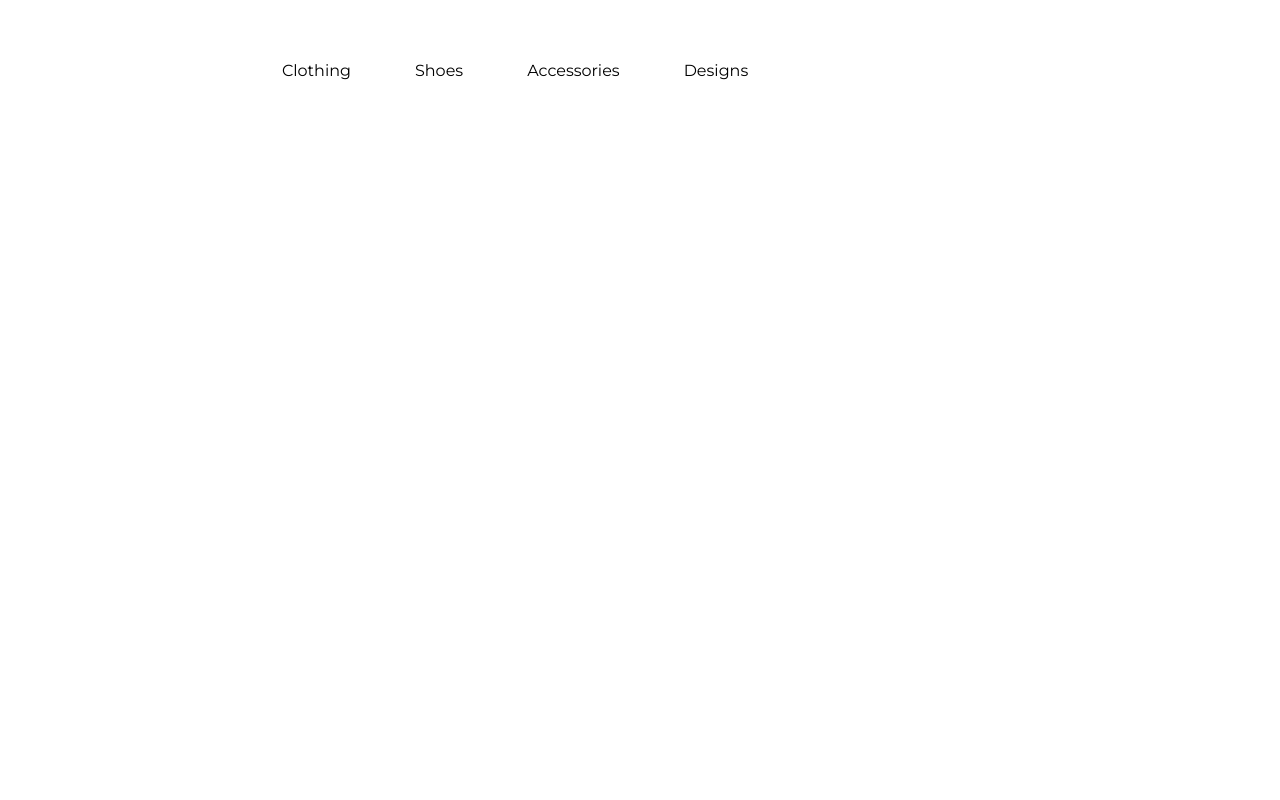
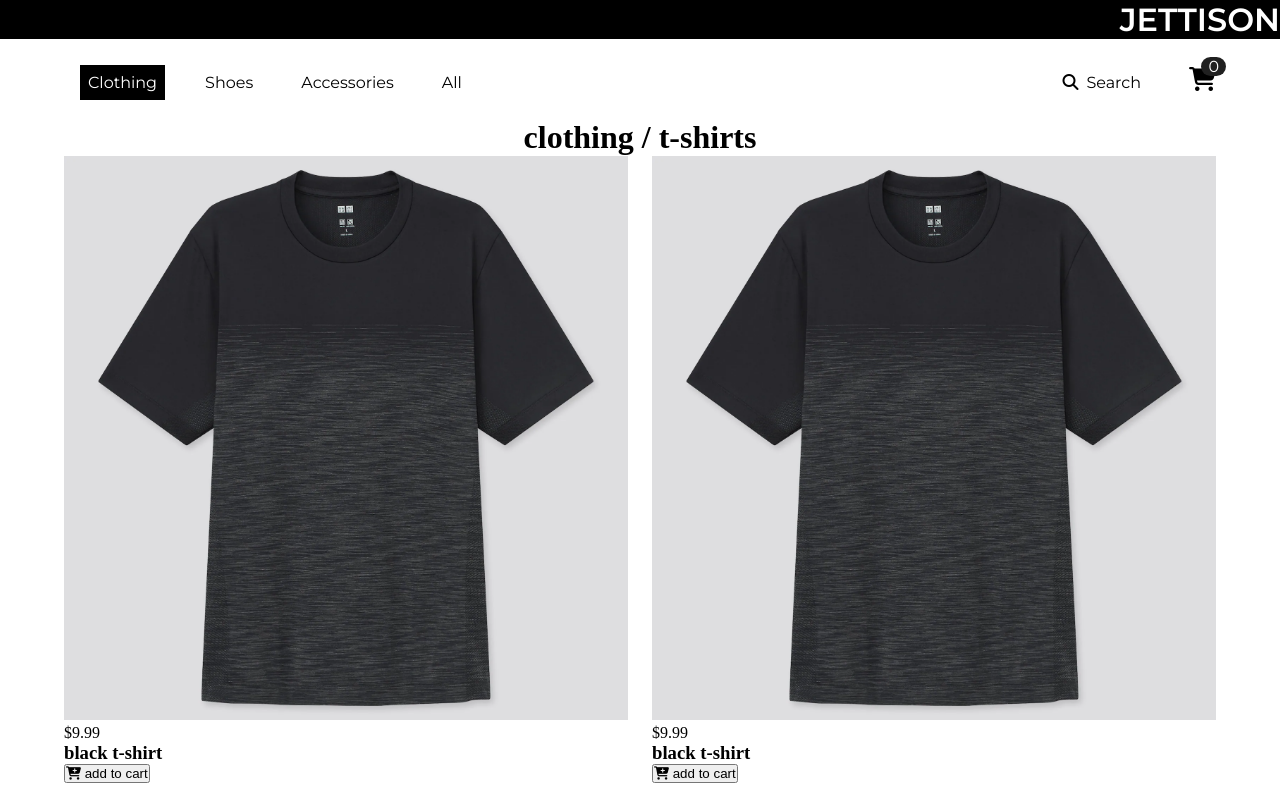
Before and after one commit to Jettiso/Jettison-store, a plain HTML site: page index.html in a window 1280 px wide. Drawn offline with Linux system fonts and the light colour scheme.

Commit message:
save all

```diff
--- a/index.html
+++ b/index.html
@@ -6,22 +6,70 @@
         <meta name="viewport" content="width=device-width, initial-scale=1.0" />
         <title>Jettison Store</title>
         <link rel="stylesheet" href="styles.css" />
-    <script src="https://kit.fontawesome.com/4eaa846ddd.js" crossorigin="anonymous"></script>
+        <script
+            src="https://kit.fontawesome.com/4eaa846ddd.js"
+            crossorigin="anonymous"
+        ></script>
     </head>
     <body>
-    <div class="grids-container">
-      <!-- TODO: BUILD NAV -->
+        <!-- TODO:
+  *BUILD NAV >
+  *BUILD MAIN CONTENT >
+  *BUILD SIDE FILTER
+  *BUILD CART -->
+        <div class="creator"><h1>JETTISON</h1></div>
         <nav class="navbar">
+            <div class="navigation-links">
                 <ul>
-          <li><a href="index.html" class="links">clothing</a></li>
-          <li><a href="#" class="links">shoes</a></li>
+                    <li><a href="#" class="links current">clothing</a></li>
+                    <li><a href="#" class="links">Shoes</a></li>
                     <li><a href="#" class="links">accessories</a></li>
-          <li><a href="#" class="links">designs</a></li>
+                    <li><a href="#" class="links">All</a></li>
                 </ul>
+                <ul>
+                    <li>
+                        <a href="#" class="icon-links"
+                            ><i class="fas fa-search"></i>search</a
+                        >
+                    </li>
+                    <li><a href="#" class="icon-links"></a></li>
+                    <div class="cart-btn">
+                        <a href="#" class="icon-links"></a
+                        ><i class="fas fa-shopping-cart"></i
+                        ><span class="cart-total">0</span>
+                    </div>
+                </ul>
+            </div>
         </nav>
-      <aside class="sidebar"></aside>
-      <main class="product-container"></main>
+        <main class="products">
+            <div class="category-container">
+                <h1>clothing / <span class="category-title">t-shirts</span></h1>
             </div>
-    <script src="app.js"></script>
+            <div class="product-items">
+                <!-- SINGLE PRODUCT -->
+                <article class="product">
+                    <div class="img-container">
+                        <img src="/images/tshirts/dexcneck.png" alt="" />
+                        <span class="price">$9.99</span>
+                    </div>
+                    <h3 class="product-title">black t-shirt</h3>
+                    <button class="bag-btn" data-id="1">
+                        <i class="fas fa-cart-plus"></i>
+                        add to cart
+                    </button>
+                </article>
+                <article class="product">
+                    <div class="img-container">
+                        <img src="/images/tshirts/dexcneck.png" alt="" />
+                        <span class="price">$9.99</span>
+                    </div>
+                    <h3 class="product-title">black t-shirt</h3>
+                    <button class="bag-btn" data-id="1">
+                        <i class="fas fa-cart-plus"></i>
+                        add to cart
+                    </button>
+                </article>
+            </div>
+        </main>
     </body>
 </html>
--- a/styles.css
+++ b/styles.css
@@ -19,40 +19,105 @@ a, li {
   text-decoration: none;
   list-style-type: none;
 }
-/* THE ENTIRE GRID */
-.grids-container {
-  display: grid;
-  grid-template-areas: "aside nav nav"
-                      "aside main main"
-                      "aside main main"
-                      "aside main main";
+
+.creator {
+  background: black;
+  color: white;
+  width: 100%;
+  text-align: right;
+  font-family: 'Montserrat', sans-serif;
 }
-
-/* NAVIGATION */
 .navbar {
   display: flex;
-  grid-area: nav;
-  align-items: flex-end;
-  text-transform: capitalize;
+  width: 100%;
   height: 10vh;
+  align-items: center;
+  position: sticky;
   font-family: 'Montserrat', sans-serif;
 }
 
-.navbar ul {
+.navbar .navigation-links ul {
   display: flex;
+  align-items: flex-end;
 }
 
-.navbar ul .links {
-  padding: 1rem;
-  margin: 1rem;
+.navbar .navigation-links ul li {
+  margin: 0 1rem;
 }
 
-.navbar ul .links {
-  color: black;
+.links {
+  padding: .5rem;
+  text-transform: capitalize;
+  color:  black;
 }
 
-.navbar ul .links:hover {
+.links:hover {
+  border-bottom: 1.4px solid black;
+}
+
+.icon-links {
+  color: black;
+  text-transform: capitalize;
+}
+
+.fa-search {
+  margin-right: .5rem;
+}
+
+.navigation-links {
+  display: flex;
+  justify-content: space-between;
+  width: 90%;
+  margin: 0 auto;
+}
+
+.current {
+  background-color: black;
+  color: white;
+}
+
+.current:hover {
+  border: none;
+}
+
+.cart-btn {
   cursor: pointer;
-  border-bottom: 1.5px solid black;
+  position: relative;
+}
 
+.cart-total {
+  position: absolute;
+  top: -10px;
+  right: -10px;
+  background: rgb(32, 32, 32);
+  padding: 0 7px;
+  border-radius: 10px ;
+  color: white
 }
+
+.fa-shopping-cart {
+  font-size: 1.5rem;
+}
+
+/* CATEGORY TITLE */
+.category-container {
+  display: flex;
+  align-items: center;
+  justify-content: center;
+}
+
+/* PRODUCT ITEMS */
+
+.product-items {
+  width: 90vw;
+  margin: 0 auto;
+  max-width: 1170px;
+  display: grid;
+  grid-template-columns: repeat(auto-fit, minmax(260px, 1fr));
+  grid-column-gap: 1.5rem;
+  grid-row-gap: 2rem;
+}
+
+img {
+  width: 100%;
+}
```
Also changed, not shown: images/jp/blackjeans.jpg (added), images/jp/blackpants.png (added), images/jp/crelaxedjogger.png (added), images/jp/joggerpants.png (added), images/jp/sflaneljogger.png (added), images/jp/sweatpants.png (added), images/sh/beigehoodie.jpg (added), images/sh/bluelongsleeve.jpg (added), images/sh/brownsleeve.jpg (added), images/sh/whitecrewshirt.jpg (added), images/tshirts/bluishpolo.jpg (added), images/tshirts/cnecknavy.jpg (added), images/tshirts/cneckssleeve.jpg (added), images/tshirts/dexcneck.png (added). Lines whose indentation alone changed are shown as unchanged.
